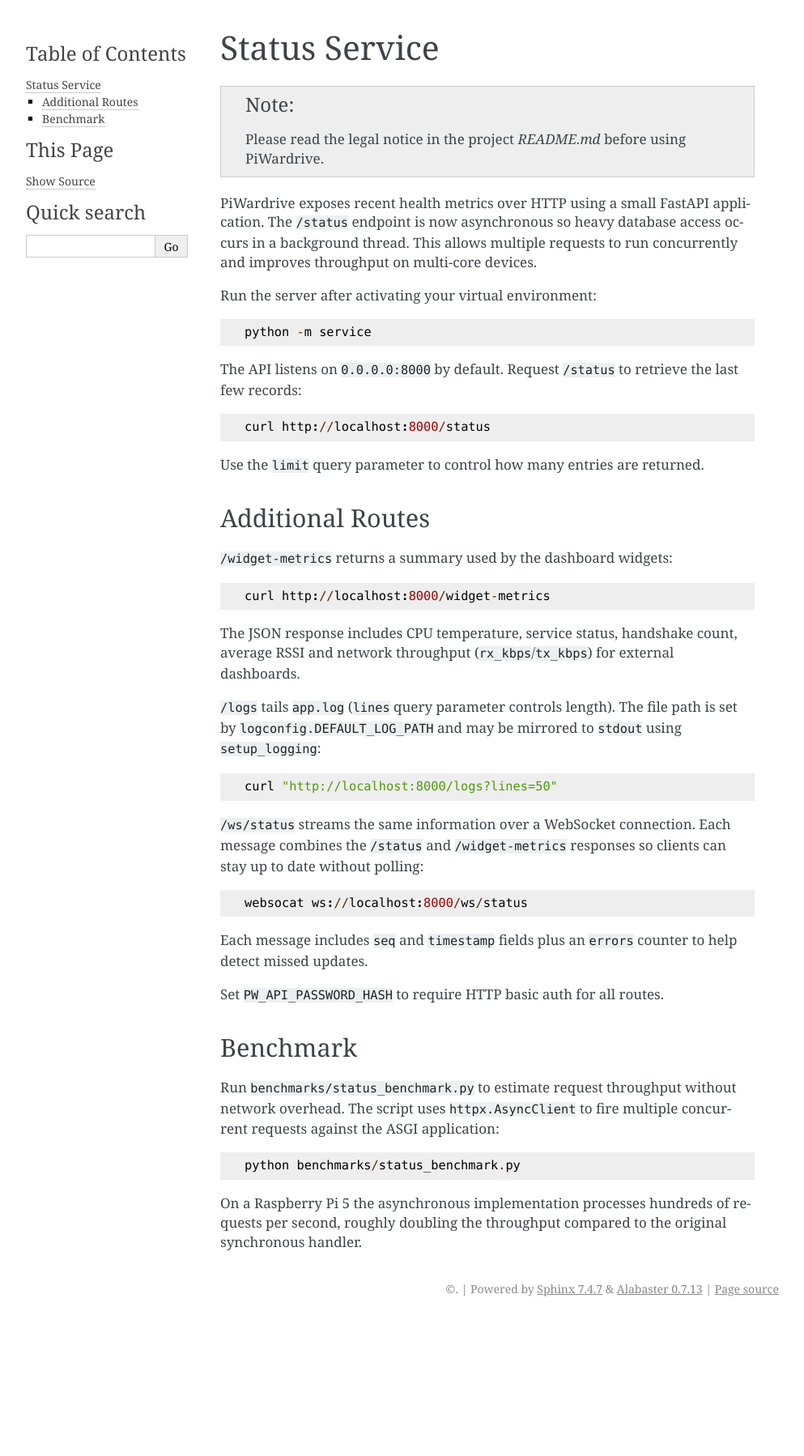
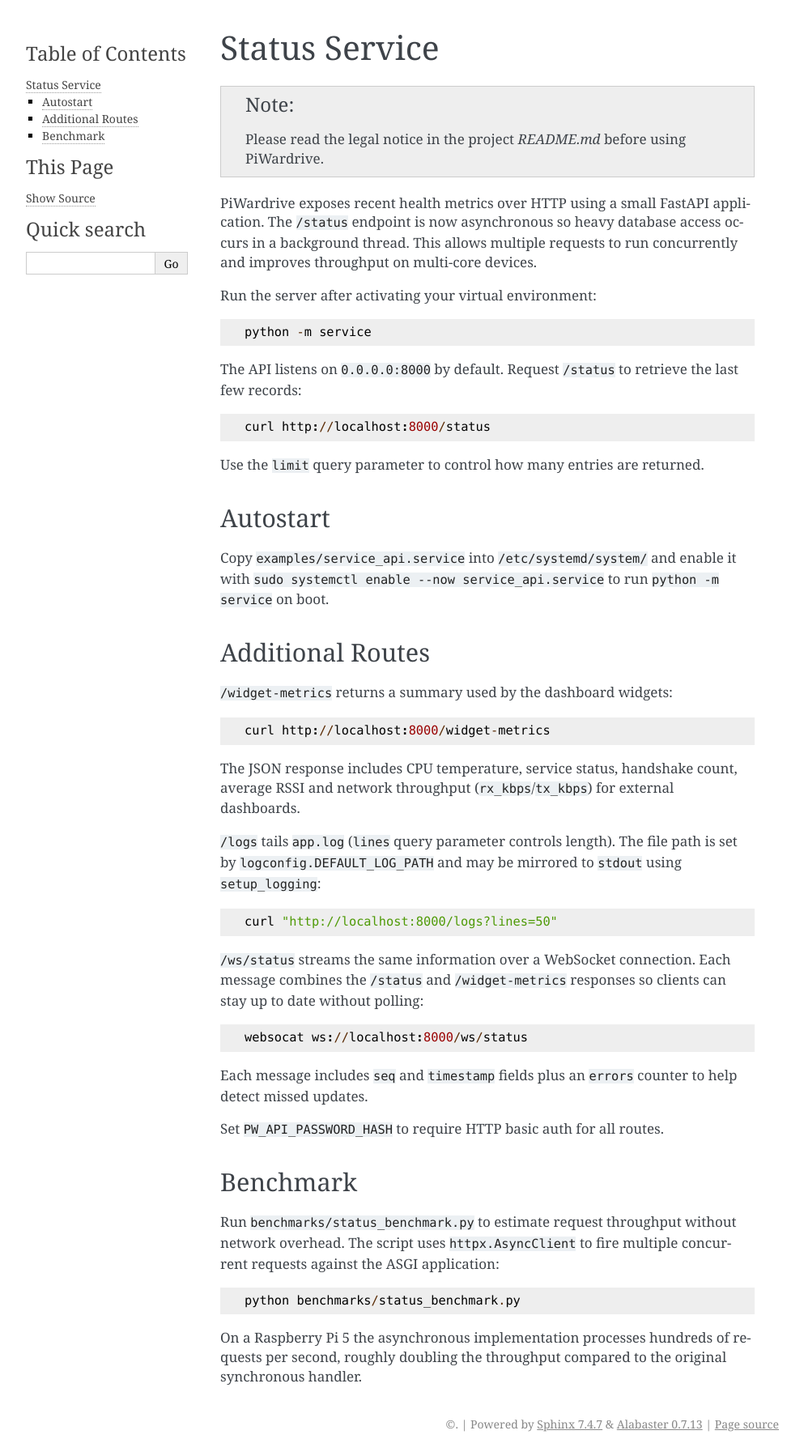
Before and after one commit to Trashytalk/piwardrive, a Sphinx documentation site: the page built from docs/status_service.rst, in a window 1280 px wide. Shown: the whole page at 81% size, without its empty margins (148-1141 px from the left). Built offline with Sphinx 7.4.7, drawn with Linux system fonts in a browser that asks for light colours; before the commit the page ends 1631 px from its top, so only the background shows below that.

Commit message:
Add service_api systemd unit

```diff
--- a/docs/status_service.rst
+++ b/docs/status_service.rst
@@ -19,6 +19,14 @@ the last few records::
     curl http://localhost:8000/status
 
 Use the ``limit`` query parameter to control how many entries are returned.
+
+
+Autostart
+---------
+
+Copy ``examples/service_api.service`` into ``/etc/systemd/system/`` and enable it
+with ``sudo systemctl enable --now service_api.service`` to run ``python -m
+service`` on boot.
 
 
 Additional Routes
```
Also changed, not shown: 1 other file.
